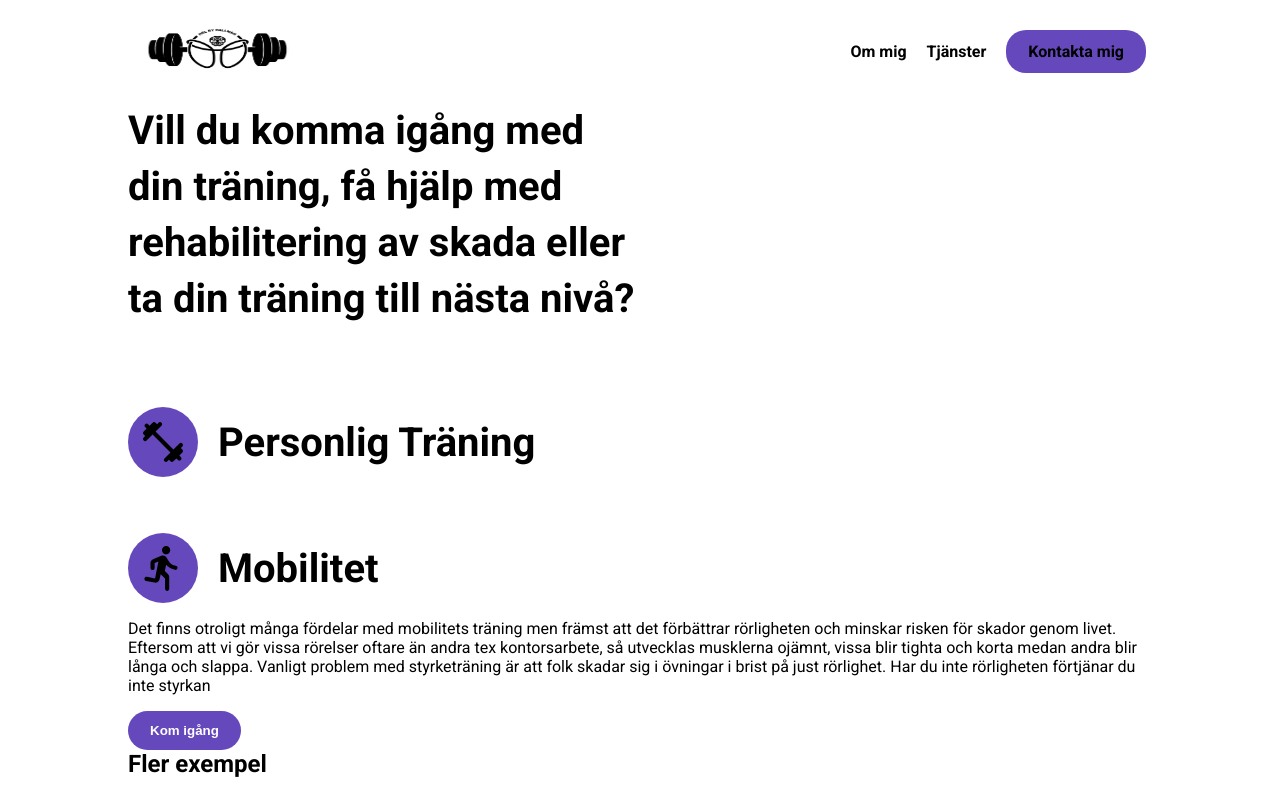
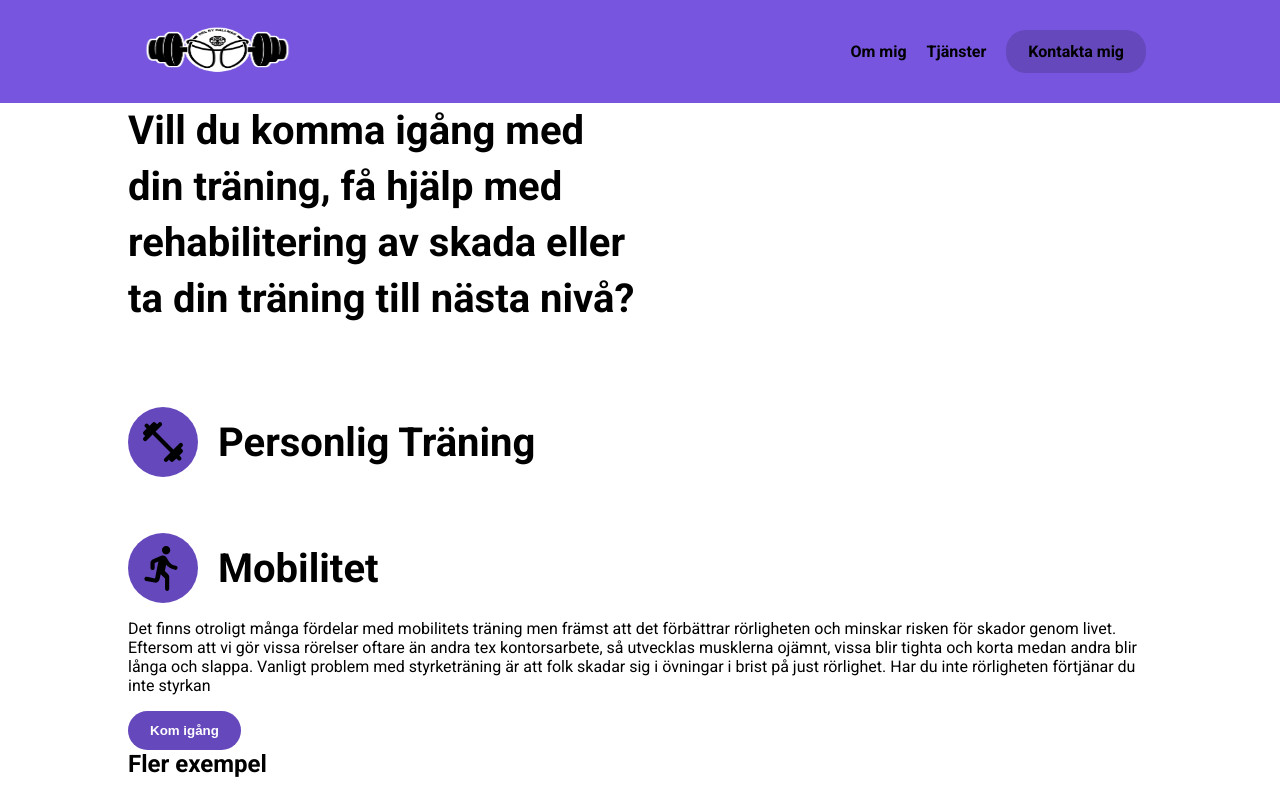
Before and after one commit to pannoury/HelByHallman, a plain HTML site: page public_html/index.html in a window 1280 px wide. Shown: the top 800 px of the page. Drawn offline with nearby package versions, Linux system fonts and the light colour scheme.

Commit message:
main commit

```diff
--- /dev/null
+++ b/public_html/JS/Components/navbar.js
@@ -0,0 +1,15 @@
+function scrollDetect(){
+    var yDimension = window.pageYOffset;
+    var width = window.innerWidth;
+    const navbar = document.getElementsByTagName('header')[0];
+    if(yDimension > 0){
+        if(width > 875){
+            navbar.style.backgroundColor = "#7755df";
+        }
+    }
+    else if(yDimension === 0){
+        navbar.style,backgroundColor = "none";
+    }
+}
+
+export { scrollDetect }
--- /dev/null
+++ b/public_html/JS/index.js
@@ -0,0 +1,10 @@
+import * as navbar from "./Components/navbar.js";
+
+window.onload = () => {
+    scrollTo(0,0);
+
+}
+
+window.onscroll = () =>{
+    navbar.scrollDetect();
+}
--- a/public_html/index.html
+++ b/public_html/index.html
@@ -91,5 +91,6 @@
 
     </main>
     <footer></footer>
+    <script type="module" src="./JS/index.js"></script>
 </body>
 </html>
```
